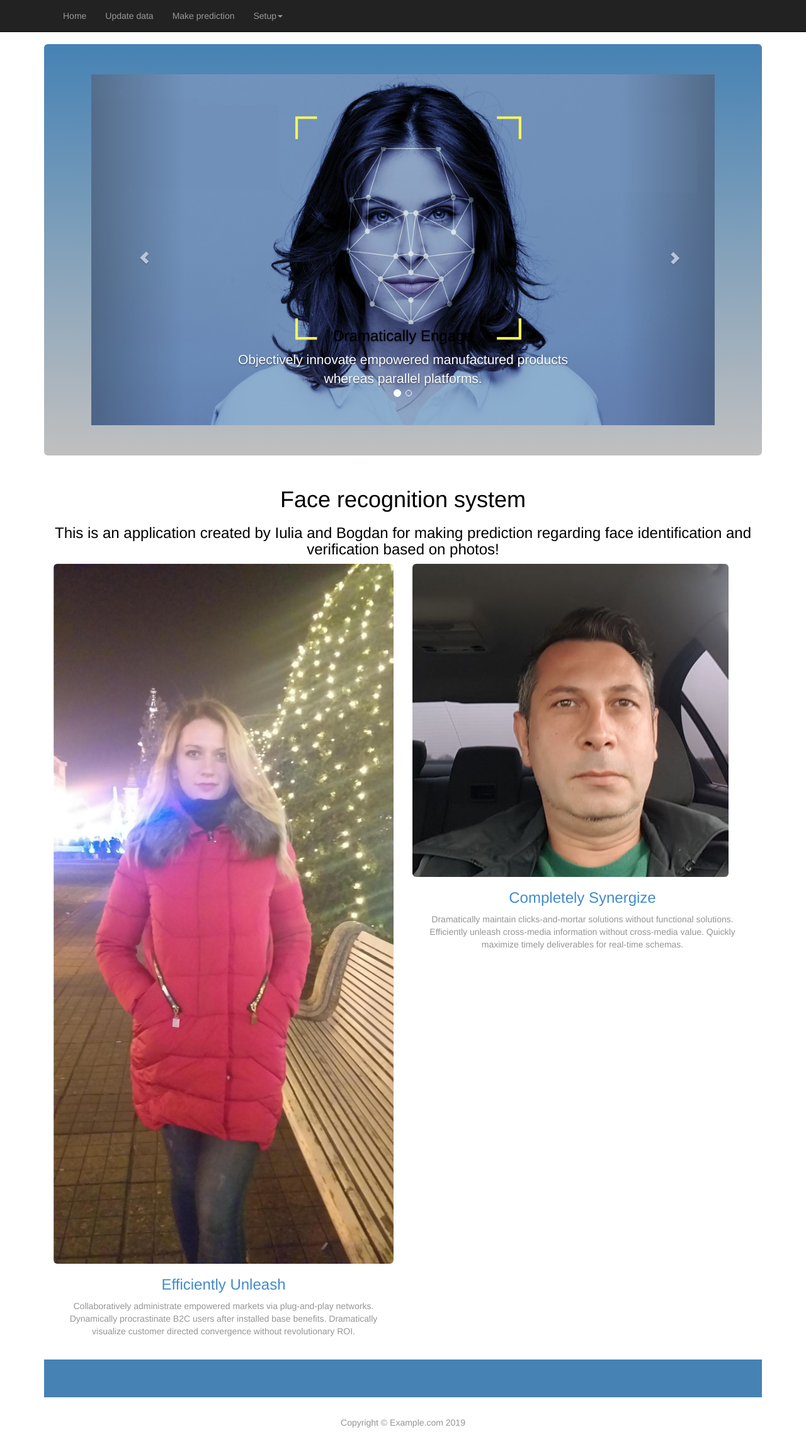
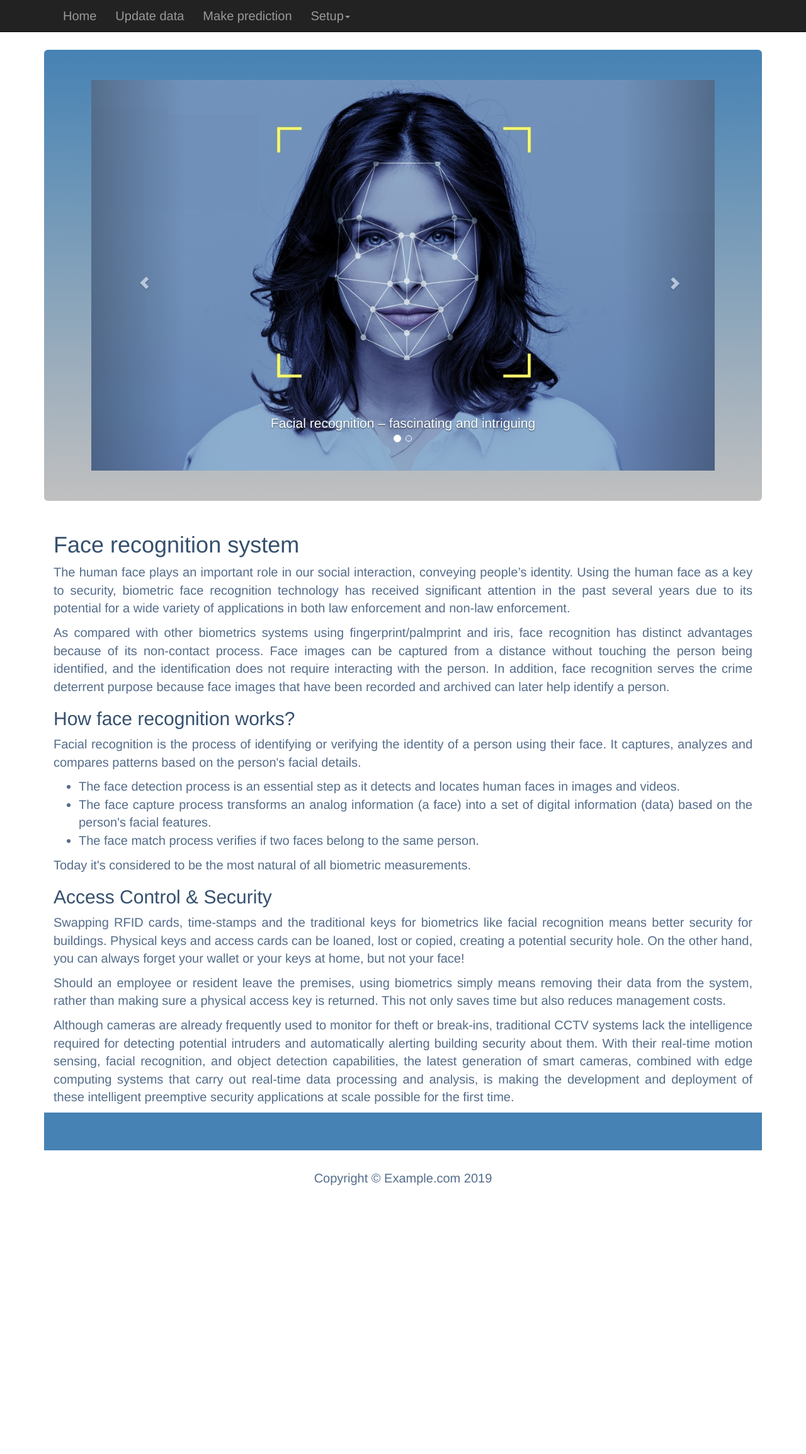
Before and after one commit to BogdanDrutu1980/FaceNetDemo, a Django app: page / in a window 1280 px wide. Shown: the whole page at 63% size. After the commit the page ends 1882 px from the top, so only its background shows below. Run offline with Django 3.2, Linux system fonts and the light colour scheme; some libraries are stand-ins or nearby versions.

Commit message:
Updated first page and predict.html

```diff
--- a/05_DjangoWebProject/app/static/app/content/custom.css
+++ b/05_DjangoWebProject/app/static/app/content/custom.css
@@ -1,10 +1,11 @@
 body {
 	padding-top: 50px;
-	color: #959595;
+	color: #546c8a;
+	font-size: 20px;
 	}
 
 h1, h2, h3, h4, h5, h6 {
-	color: black;
+	color: #36506e;
 	}
 
 
--- a/05_DjangoWebProject/app/templates/app/index.html
+++ b/05_DjangoWebProject/app/templates/app/index.html
@@ -17,8 +17,8 @@
                     	<img class="img-responsive" src="{% static 'app/images/slide.jpg' %}" alt="">
                 	</a>
                 	<div class="carousel-caption">
-						<h3>Dramatically Engage</h3>
-						<p>Objectively innovate empowered manufactured products whereas parallel platforms.</p>
+						<h3></h3>
+						<p>Facial recognition – fascinating and intriguing</p>
 					</div>
 				</div>
 				<div class="item">
@@ -26,8 +26,8 @@
                     	<img class="img-responsive" src="{% static 'app/images/slide2.jpg' %}" alt="">
                 	</a>
                 	<div class="carousel-caption">
-						<h3>Efficiently Unleash</h3>
-						<p>Dramatically maintain clicks-and-mortar solutions without functional solutions.</p>
+						<h3></h3>
+						<p>Face the future</p>
 					</div>
 				</div>
 			</div>
@@ -45,44 +45,64 @@
 
     <!-- Content -->
     <div class="container">
-
         <!-- Page Intro -->
-        <div class="row page-intro">
+         <div class="row page-intro">
             <div class="col-lg-12">
-                <h1>Face recognition system
-
-					<h3>This is an application created by Iulia and Bogdan for making prediction regarding face identification and verification based on photos!</h3>
-
-                </h1>
-
-            </div>
+			    <div style="text-align:justify">
+                <h1>Face recognition system </h1>
+				<p>The human face plays an important role in our social interaction,
+					conveying people’s identity. Using the human face as a key to security,
+					biometric face recognition technology has received significant attention
+					in the past several years due to its potential for a wide variety of
+					applications in both law enforcement and non-law enforcement.
+				<br></p><p>
+					As compared with other biometrics systems using fingerprint/palmprint and iris,
+					face recognition has distinct advantages because of its non-contact process.
+					Face images can be captured from a distance without touching the person
+					being identified, and the identification does not require interacting with the person.
+					In addition, face recognition serves the crime deterrent purpose because face
+					images that have been recorded and archived can later help identify a person.
+				<br></p>
+					<h2>How face recognition works?</h2>
+					<p>
+					Facial recognition is the process of identifying or verifying the identity
+					of a person using their face. It captures, analyzes and compares patterns
+					based on the person's facial details.<br>
+					<ul>
+					<li>
+					The face detection process is an essential step as it
+					detects and locates human faces in images and videos.</li>
+					<li>
+					The face capture process transforms an analog information (a face)
+					into a set of digital information (data) based on the person's facial features.</li>
+					<li>
+					The face match process verifies if two faces belong to the same person.</li>
+					</ul>
+					Today it's considered to be the most natural of all biometric measurements.
+					</p>
+					<h2>Access Control & Security</h2>
+					<p>
+					Swapping RFID cards, time-stamps and the traditional keys for biometrics
+					like facial recognition means better security for buildings.
+					Physical keys and access cards can be loaned, lost or copied,
+					creating a potential security hole. On the other hand,
+					you can always forget your wallet or your keys at home, but not your face!<br></p>
+					<p>
+					Should an employee or resident leave the premises, using biometrics simply
+					means removing their data from the system, rather than making sure a physical
+					access key is returned. This not only saves time but also reduces management costs.<br></p>
+					<p>
+					Although cameras are already frequently used to monitor for theft or break-ins,
+					traditional CCTV systems lack the intelligence required for detecting potential
+					intruders and automatically alerting building security about them. With their
+					real-time motion sensing, facial recognition, and object detection capabilities,
+					the latest generation of smart cameras, combined with edge computing systems that
+					carry out real-time data processing and analysis, is making the development and
+					deployment of these intelligent preemptive security applications at scale possible for the first time.</p>
+				</div>
         </div>
         <!-- /.row -->
-
-        <!-- Feature Row -->
-        <div class="row">
-            <article class="col-md-6 article-intro">
-                <a href="#">
-                    <img class="img-responsive img-rounded" src="{% static 'app/images/iulia.png' %}" alt="">
-                </a>
-                <h3>
-                    <a href="#">Efficiently Unleash</a>
-                </h3>
-                <p>Collaboratively administrate empowered markets via plug-and-play networks. Dynamically procrastinate B2C users after installed base benefits. Dramatically visualize customer directed convergence without revolutionary ROI.</p>
-            </article>
-            <article class="col-md-6 article-intro">
-                <a href="#">
-                    <img class="img-responsive img-rounded" src="{% static 'app/images/bogdan.jpg' %}" alt="">
-                </a>
-                <h3>
-                    <a href="#">Completely Synergize</a>
-                </h3>
-                <p>Dramatically maintain clicks-and-mortar solutions without functional solutions. Efficiently unleash cross-media information without cross-media value. Quickly maximize timely deliverables for real-time schemas.</p>
-            </article>
-
-        </div>
-        <!-- /.row -->
-
+     </div>
     </div>
     <!-- /.container -->
 
--- a/05_DjangoWebProject/static/app/content/custom.css
+++ b/05_DjangoWebProject/static/app/content/custom.css
@@ -1,10 +1,11 @@
 body {
 	padding-top: 50px;
-	color: #959595;
+	color: #546c8a;
+	font-size: 20px;
 	}
 
 h1, h2, h3, h4, h5, h6 {
-	color: black;
+	color: #36506e;
 	}
 
 
```
Also changed, not shown: 05_DjangoWebProject/app/templates/app/predict.html (+13 -1 lines), 05_DjangoWebProject/app/static/app/images/slide.jpg, 05_DjangoWebProject/app/static/app/images/slide2.jpg, 05_DjangoWebProject/static/app/images/slide.jpg, 05_DjangoWebProject/static/app/images/slide2.jpg, 1 other file.
